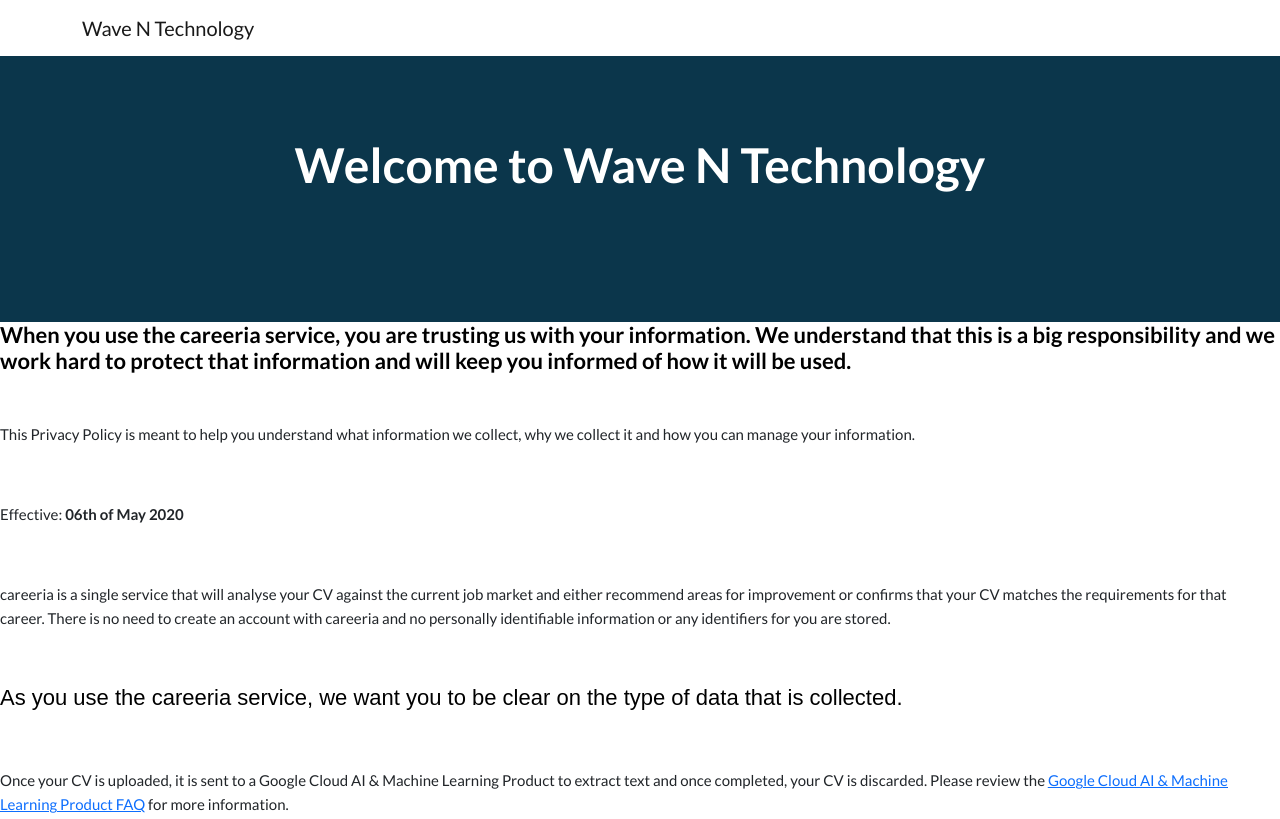
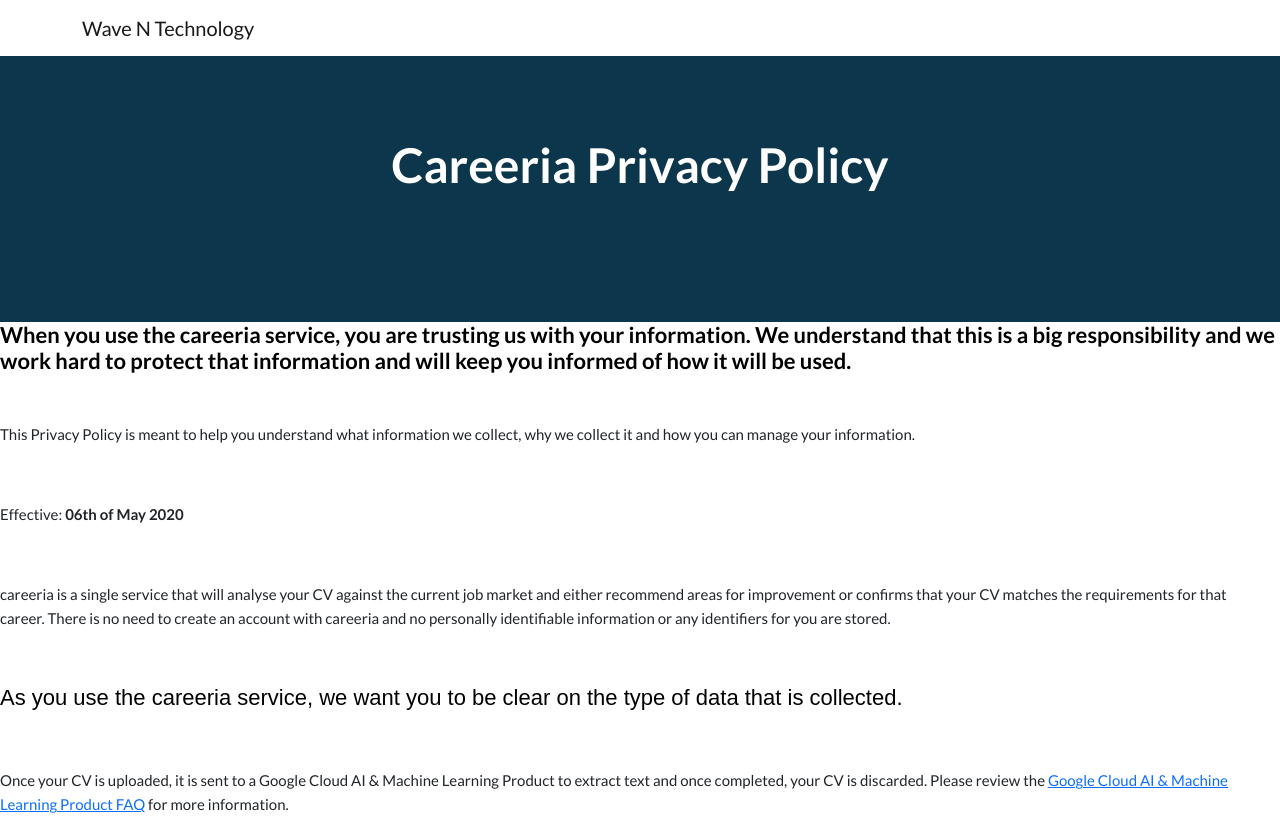
Before and after one commit to antwaven/CareeriaWebsite, a plain HTML site: page privacypolicy.html in a window 1280 px wide. Shown: the top 819 px of the page. Drawn offline with nearby package versions, Linux system fonts and the light colour scheme.

```diff
--- a/privacypolicy.html
+++ b/privacypolicy.html
@@ -5,7 +5,7 @@
         <meta name="viewport" content="width=device-width, initial-scale=1, shrink-to-fit=no" />
         <meta name="description" content="" />
         <meta name="author" content="" />
-        <title>Wave N Technology</title>
+        <title>Careeria - Privacy Policy</title>
         <!-- Favicon-->
         <link rel="icon" type="image/x-icon" href="assets/favicon.ico" />
         <!-- Bootstrap icons-->
@@ -29,7 +29,7 @@
                     <div class="col-xl-6">
                         <div class="text-center text-white">
                             <!-- Page heading-->
-                            <h1 class="mb-5">Welcome to Wave N Technology</h1>
+                            <h1 class="mb-5">Careeria Privacy Policy</h1>
                             <!-- Signup form-->
                             <!-- * * * * * * * * * * * * * * *-->
                             <!-- * * SB Forms Contact Form * *-->
```
Also changed, not shown: index.html (+1 -0 lines).
